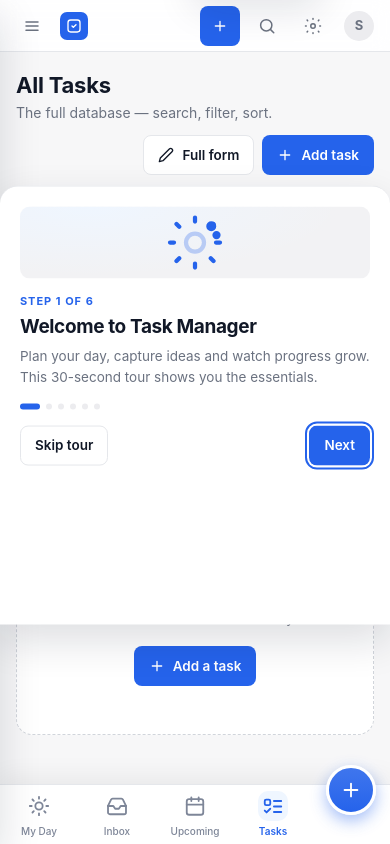
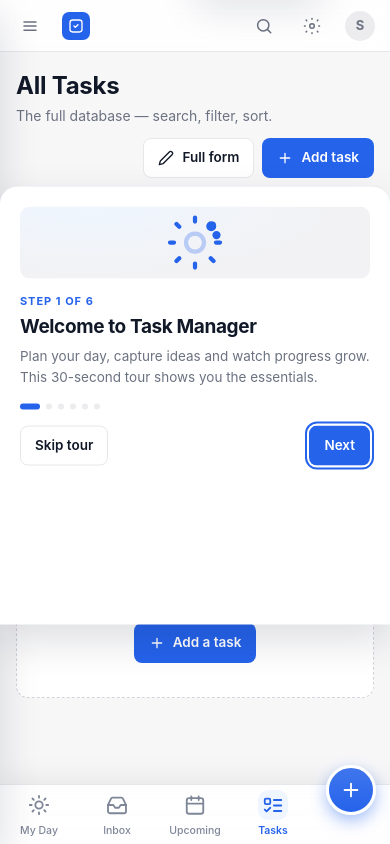
Before and after one commit to anrmz/django-task-manager, a Django app: page /tasks/ in a window 390 px wide. Run offline with Django 5.2, Linux system fonts and the light colour scheme; the visitor is signed in with stand-in values (Sample User, id 1); data comes from the database, SQL or seed files in the repository; data that the repository does not hold is empty; some web fonts are replaced.

Commit message:
Polish mobile UX and responsive design

```diff
--- a/static/css/insights.css
+++ b/static/css/insights.css
@@ -276,3 +276,22 @@
 .insight-row > * {
     min-width: 0;
 }
+
+/* ---- Mobile: metrics as a deliberate 2-column grid ----------------------- */
+
+@media (max-width: 720px) {
+    .stat-card {
+        padding: 16px 14px;
+    }
+    .stat-card__label {
+        font-size: 12px;
+        line-height: 1.35;
+    }
+    .stat-card__value {
+        font-size: 26px;
+        line-height: 1.1;
+    }
+    .stat-card__sub {
+        font-size: 11.5px;
+    }
+}
--- a/static/css/nav.css
+++ b/static/css/nav.css
@@ -267,8 +267,10 @@
     right: 0;
     bottom: 0;
     z-index: var(--z-mnav);
-    height: var(--mobile-nav-h);
-    background: var(--surface);
+    height: calc(var(--mobile-nav-h) + env(safe-area-inset-bottom));
+    background: var(--glass);
+    -webkit-backdrop-filter: blur(14px);
+    backdrop-filter: blur(14px);
     border-top: 1px solid var(--border);
     padding-bottom: env(safe-area-inset-bottom);
     box-shadow: 0 -8px 24px rgba(0, 0, 0, 0.06);
@@ -292,10 +294,12 @@
     font-size: 10.5px;
     font-weight: 550;
     min-height: var(--touch-min);
+    min-width: 0;
     padding: 0;
     transition: color var(--t-fast);
     position: relative;
     -webkit-tap-highlight-color: transparent;
+    touch-action: manipulation;
 }
 .mobile-tab > .icon {
     width: 22px;
--- a/static/css/responsive.css
+++ b/static/css/responsive.css
@@ -61,7 +61,11 @@
 
     .app-header {
         height: var(--topbar-h-mobile);
-        padding: 0 12px;
+        padding: 0 8px;
+        gap: 4px;
+    }
+    .header-brand {
+        padding-left: 6px;
         gap: 8px;
     }
     .header-brand .brand-name {
@@ -73,6 +77,25 @@
     .hamburger,
     .header-search-icon {
         display: grid;
+    }
+
+    /* Header controls: consistent 44px touch targets, no cramped multi-action row */
+    .app-header .header-actions {
+        gap: 4px;
+    }
+    .app-header :is(.icon-btn, .js-dropdown-btn) {
+        width: 44px;
+        height: 44px;
+        min-width: 44px;
+        min-height: 44px;
+    }
+    .app-header .btn-primary {
+        display: none;
+    }
+    .app-header .avatar {
+        width: 30px;
+        height: 30px;
+        font-size: 13px;
     }
 
     .app-body {
@@ -217,6 +240,10 @@
         grid-column: span 1;
     }
 
+    .palette__footer {
+        display: none;
+    }
+
     /* Dialogs become bottom sheets */
     .palette,
     .confirm,
@@ -264,6 +291,57 @@
         grid-column: span 1;
     }
 
+    /* Menus/dropdowns need comfortable target sizes on touch */
+    .row-menu {
+        width: 240px;
+    }
+    .row-menu.is-up {
+        top: auto;
+        bottom: calc(100% + 8px);
+    }
+    .row-menu__item {
+        min-height: 46px;
+        padding: 10px 12px;
+    }
+    .dropdown-item {
+        min-height: 44px;
+        padding: 10px 12px;
+    }
+    .palette__row {
+        min-height: 48px;
+    }
+
+    /* My Day rhythm: rely on the flex gap, never double up on section margins */
+    .dash-main {
+        gap: 14px;
+    }
+    .dash-main .list-section {
+        margin-top: 0;
+    }
+
+    /* Empty states: compact, still friendly */
+    .empty-state {
+        padding: 34px 20px;
+        border-radius: var(--radius-lg);
+        margin-top: 0;
+    }
+    .empty-state .empty-icon {
+        margin-bottom: 14px;
+    }
+
+    /* Tap devices: no double-tap zoom, no 300ms delay on controls */
+    .btn,
+    .icon-btn,
+    .mobile-tab,
+    .mobile-tab__dot,
+    .task__toggle,
+    .subtask__check,
+    .row-menu__item,
+    .dropdown-item,
+    .palette__row {
+        touch-action: manipulation;
+    }
+
     .toast-stack {
         left: 16px;
         right: 16px;
@@ -299,27 +377,21 @@
 
 @media (max-width: 420px) {
     .page-title {
-        font-size: var(--fs-2xl);
-    }
-    .header-actions .icon-btn {
-        width: 38px;
-        height: 38px;
-        min-width: 38px;
-        min-height: 38px;
-    }
-    .app-header .btn-primary {
-        width: 40px;
-        height: 40px;
-        min-height: 40px;
-        padding: 0;
-    }
-    .app-header .btn-primary span {
-        display: none;
+        font-size: 24px;
     }
     .task__meta {
         gap: var(--sp-2);
     }
     .mobile-tab {
-        font-size: 10px;
+        font-size: 10.5px;
     }
 }
+
+/* ---- Tiny phones: shed decorative metric icons so labels never wrap ------ */
+
+@media (max-width: 340px) {
+    .stat-card__label .icon,
+    .metric-card__title .icon {
+        display: none;
+    }
+}
--- a/static/js/tasks.js
+++ b/static/js/tasks.js
@@ -228,7 +228,18 @@
             if (!open) {
                 trigger.setAttribute("aria-expanded", "true");
                 var menu = trigger.nextElementSibling;
-                if (menu) menu.classList.remove("hidden");
+                if (menu) {
+                    menu.classList.remove("hidden");
+                    menu.classList.remove("is-up");
+                    if (window.matchMedia("(max-width: 720px)").matches) {
+                        var host = trigger.closest(".task__actions");
+                        var spaceBelow = window.innerHeight - (host ? host.getBoundingClientRect().bottom : trigger.getBoundingClientRect().bottom);
+                        if (menu.offsetHeight > spaceBelow) menu.classList.add("is-up");
+                        window.requestAnimationFrame(function () {
+                            menu.scrollIntoView({ block: "nearest", inline: "nearest" });
+                        });
+                    }
+                }
             }
             return;
         }
--- a/templates/tasks/productivity.html
+++ b/templates/tasks/productivity.html
@@ -65,8 +65,9 @@
             <span class="stat-card__value">{{ overdue }}</span>
         </div>
         <div class="stat-card">
-            <span class="stat-card__label">{% icon 'plus' %}Created this month</span>
+            <span class="stat-card__label">{% icon 'plus' %}Created</span>
             <span class="stat-card__value">{{ created_month }}</span>
+            <span class="stat-card__sub">this month</span>
         </div>
     </div>
 
```
Also changed, not shown: static/css/dashboard.css (+29 -9 lines).
